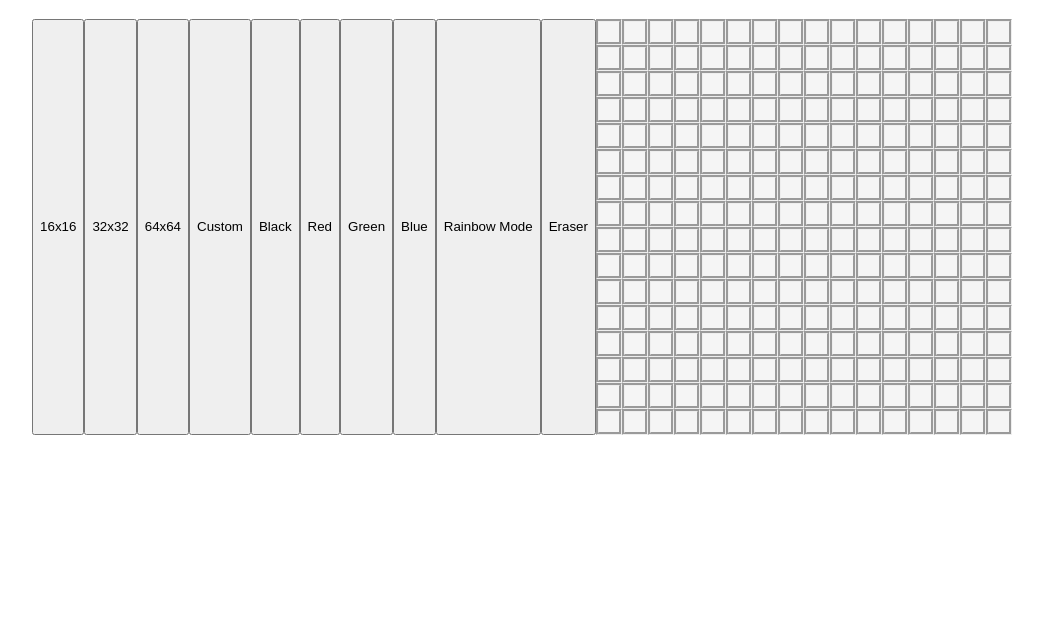
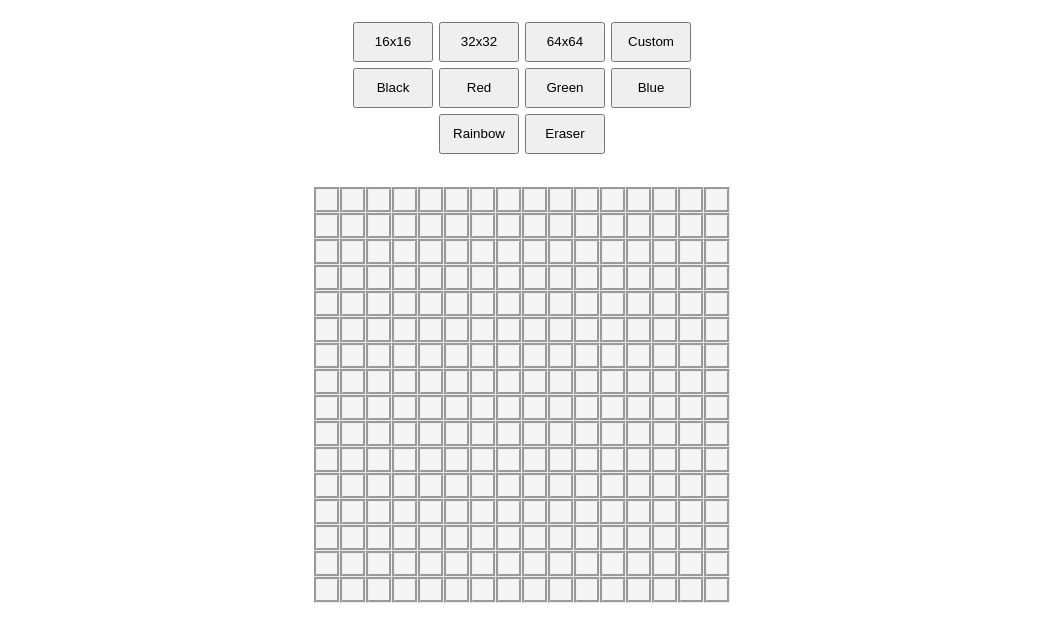
Before and after one commit to RoghanBehm/etch-a-sketch, a plain HTML site: page index.html in a window 1280 px wide. Shown: the part 61-702 px from the top of the page, without its empty margins (118-1161 px from the left). Drawn offline with Linux system fonts and the light colour scheme.

Commit message:
Improve buttons.

```diff
--- a/index.html
+++ b/index.html
@@ -11,7 +11,8 @@
     </head>
     <body>
         <h1 id = "title">Etch A Sketch</h1>
-        <div id = "bigCont">
+        <div class = "buttonsdiv">
+            <div class = "buttons">
                 <button id = "a">16x16</button>
                 <button id = "b">32x32</button>
                 <button id = "c">64x64</button>
@@ -20,9 +21,13 @@
                 <button id = "redBtn">Red</button>
                 <button id = "greenBtn">Green</button>
                 <button id = "blueBtn">Blue</button>
-            <button id = "rainbowBtn">Rainbow Mode</button>
+                <button id = "rainbowBtn">Rainbow</button>
                 <button id = "eraserBtn">Eraser</button>
-            <div id = "boxCont" class = "boxCont"></div>
+            </div>
+        </div>
+        <div id = "bigCont">
+            <div id = "boxCont" class = "boxCont">
+            </div>
         </div>
 
 
--- a/styles.css
+++ b/styles.css
@@ -33,3 +33,24 @@
     background-color: red;
 
 }
+
+button {
+    height: 40px;
+    min-width: 80px;
+    margin:3px;
+}
+
+.buttonsdiv {
+    display: flex;
+
+    justify-content: center;
+
+}
+
+.buttons {
+    display: flex;
+    padding-bottom: 30px;
+    width: 400px;
+    flex-wrap: wrap;
+    justify-content: center;
+}
```
Lines whose indentation alone changed are shown as unchanged.
